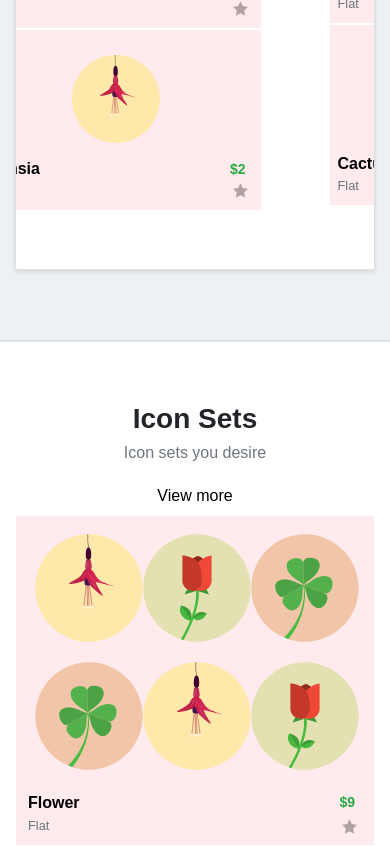
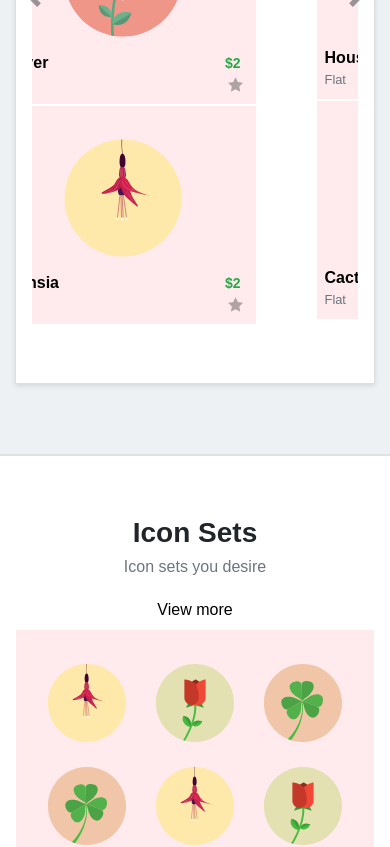
Before and after one commit to alicoskun/TheIconProjectTemplate, a React (Create React App) app in the folder the-icon-project-template/: page /icon/1 in a window 390 px wide. Shown: the part 1380-2227 px from the top of the page. Built offline with nearby package versions, Linux system fonts and the light colour scheme.

Commit message:
icon set detail design

```diff
--- a/the-icon-project-template/src/App.css
+++ b/the-icon-project-template/src/App.css
@@ -115,5 +115,5 @@ input[type=number]::-webkit-outer-spin-button {
 }
 
 .card {
-    background-color: #ffebee !important;
+    background-color: #ffebee;
 }
--- a/the-icon-project-template/src/Main.js
+++ b/the-icon-project-template/src/Main.js
@@ -5,13 +5,13 @@ import IconDetail from './components/IconDetail';
 import IconSetDetail from './components/IconSetDetail';
 
 const Main = () => (
-    <div>
+    <React.Fragment>
         <Switch>
             <Route exact path='/' component={Home} />
             <Route path='/icon/:id' component={IconDetail}/>
             <Route path='/iconset/:id' component={IconSetDetail}/>
         </Switch>
-    </div>
+    </React.Fragment>
 )
 
 export default Main;
--- a/the-icon-project-template/src/components/CustomIconSection.css
+++ b/the-icon-project-template/src/components/CustomIconSection.css
@@ -16,7 +16,7 @@
     box-shadow: 0 2px 5px rgba(0, 0, 0, .1);
     border: 1px solid rgba(0, 0, 0, .125);
     background-color: #fff;
-    padding: 3rem 0;
+    padding: 3rem 1rem;
 }
 
 .custom-icons .carousel .carousel-inner {
@@ -41,7 +41,7 @@
 }
 
 .custom-icons .carousel .card .card-img-top {
-    margin: 2.5rem 0 1rem 0;
+    margin: 1.7rem 0 .5rem 0;
 }
 
 .custom-icons .carousel .card .card-body {
@@ -104,7 +104,7 @@
     .custom-icons .carousel .col-lg-3 .card .card-img-top {
         height: 220px;
         width: 220px;
-        margin: 4rem 2rem 2rem 2rem;
+        margin: 3.5rem 2rem 1.7rem 2rem;
     }
 }
 
@@ -115,9 +115,9 @@
     }
 
     .custom-icons .carousel .col-lg-3 .card .card-img-top {
-        height: 90px;
-        width: 90px;
-        margin: 1.5rem 0 .5rem 0;
+        height: 120px;
+        width: 120px;
+        margin: 2rem 0 .5rem 0;
     }
 }
 
@@ -126,4 +126,10 @@
     .section.gray {
         padding: 50px 0 60px 0;
     }
+
+    .custom-icons .carousel .col-lg-3 .card .card-img-top {
+        height: 100px;
+        width: 100px;
+        margin: 2rem 0 .5rem 0;
+    }
 }
--- a/the-icon-project-template/src/components/IconCard.js
+++ b/the-icon-project-template/src/components/IconCard.js
@@ -7,6 +7,7 @@ class IconCard extends Component {
         return (
             <React.Fragment>
                 <div className={`card ${this.props.color}`}>
+                    <div className="margin1">
                         <Link to={`/icon/${this.props.id}`}><img className="card-img-top" src={this.props.src} width={130} height={130} alt="" /></Link>
                         <div className="card-body">
                             <div className="form-inline">
@@ -22,6 +23,7 @@ class IconCard extends Component {
                             </div>
                         </div>
                     </div>
+                </div>
             </React.Fragment>
         );
     }
--- a/the-icon-project-template/src/components/IconDetail.css
+++ b/the-icon-project-template/src/components/IconDetail.css
@@ -1,35 +1,3 @@
-.section .icon-detail {
-    position: relative;
-    padding: 32px;
-    -ms-flex-direction: column;
-    flex-direction: column;
-    -ms-flex-pack: end;
-    justify-content: flex-end;
-    -ms-flex-align: center;
-    -ms-flex: 1;
-    flex: 1 1;
-}
-
-.section .icon-detail .icon-detail-bg {
-    position: absolute;
-    left: 0;
-    top: 0;
-    right: 0;
-    bottom: 0;
-    -ms-flex-direction: column;
-    flex-direction: column;
-    -ms-flex-align: center;
-    -webkit-transform: translateY(49px);
-    -ms-transform: translateY(49px);
-    transform: translateY(49px);
-}
-
-.section .icon-detail, .icon-detail-bg {
-    display: -ms-flexbox;
-    display: flex;
-    align-items: center;
-}
-
 /* .icon-detail-content {
     width: 100%;
     display: -ms-flexbox;
@@ -49,21 +17,27 @@
     justify-content: center;
 } */
 
-.icon-size {
+.content {
+    min-height: 95vh;
+}
+
+.icon-nav {
     width: 100%;
     background-color: #ffefdf;
+    padding: 1px 15px;
+    margin: 49px 0 1px 0;
 }
 
-.icon-size ul {
+.icon-nav ul {
     text-align: center;
     margin: .3rem 0;
 }
 
-.icon-size ul li {
+.icon-nav ul li {
     display: inline;
 }
 
-.icon-size ul li a {
+.icon-nav ul li a {
     float: none;
     padding: 5px 10px;
     display: inline-block;
@@ -75,21 +49,21 @@
     font-size: 14px;
 }
 
-.icon-size ul li a.active {
+.icon-nav ul li a.active {
     border: 2px solid #fff;
 }
 
-.icon-size ul li:hover a {
+.icon-nav ul li:hover a {
     border: 2px solid #fff;
     cursor: pointer;
 }
 
-/* .icon-size ul li:hover:first-child a {
+/* .icon-nav ul li:hover:first-child a {
     border: 2px solid #ffefdf;
     cursor: unset;
 } */
 
-.icon-size ul li:active a {
+.icon-nav ul li:active a {
     cursor: default;
     border: 2px solid #f3f3f3;
     border-radius: 3px;
@@ -98,7 +72,7 @@
     color: #434445;
 }
 
-.icon-size ul li a em {
+.icon-nav ul li a em {
     font-style: normal;
     font-size: 11px;
     vertical-align: text-bottom;
--- a/the-icon-project-template/src/components/IconDetail.js
+++ b/the-icon-project-template/src/components/IconDetail.js
@@ -46,10 +46,8 @@ class IconDetail extends Component {
         }
         return (
             <React.Fragment>
-                <section className="section fill">
-                    <div className="icon-detail">
-                        <div className="icon-detail-bg">
-                            <div className="icon-size">
+                <div className="content">
+                    <div className="icon-nav">
                         <ul>
                             <li><a onClick={(event) => this.setSize(event, 16)}>16 <em>x</em> 16</a></li>
                             <li><a onClick={(event) => this.setSize(event, 32)}>32 <em>x</em> 32</a></li>
@@ -96,8 +94,6 @@ class IconDetail extends Component {
                         </div>
                     </div>
                 </div>
-                    </div>
-                </section>
             </React.Fragment>
         )
     }
--- a/the-icon-project-template/src/components/IconSetDetail.css
+++ b/the-icon-project-template/src/components/IconSetDetail.css
@@ -0,0 +1,90 @@
+.content {
+    min-height: 95vh;
+}
+
+.icon-set-nav {
+    width: 100%;
+    background-color: #d9ebdd;
+    padding: 5px 15px;
+    margin: 49px 0 1px 0;
+}
+
+.icon-set-nav h4 {
+    margin: 5px 0;
+}
+
+.icons {
+    width: 100%;
+    display: -ms-flexbox;
+    display: flex;
+    -ms-flex-pack: center;
+    -ms-flex-wrap: wrap;
+    flex-wrap: wrap;
+    -ms-flex-align: stretch;
+    align-items: stretch;
+    -ms-flex-line-pack: stretch;
+    align-content: stretch;
+    -ms-flex: 1;
+    flex: 1 1;
+}
+
+.icons .card {
+    margin: 0;
+    background-color: #fff;
+    display: -webkit-box;
+    display: -webkit-flex;
+    display: -ms-flexbox;
+    display: flex;
+    overflow: hidden;
+    /* -webkit-box-flex: 1;
+    -webkit-flex: 1 0 19%;
+    -ms-flex: 1 0 19%;
+    flex: 1 0 19%; */
+    width: 20%
+}
+
+.icons .card .margin1 {
+    margin: 1px;
+    background-color: #ffebee !important;
+}
+
+.icons .card .card-img-top {
+    margin: 3rem 0 1rem 0;
+    height: 120px;
+}
+
+.icons .card-body {
+    padding: .25rem .75rem .50rem .75rem;
+}
+
+.icons .card-body p {
+    margin: 0;
+}
+
+@media only screen and (max-width: 1197px) {
+
+    .icons .card {
+        width: 25%
+    }
+}
+
+@media only screen and (max-width: 991px) {
+
+    .icons .card {
+        width: 33.3%
+    }
+}
+
+@media only screen and (max-width: 767px) {
+
+    .icons .card {
+        width: 50%
+    }
+}
+
+@media only screen and (max-width: 425px) {
+
+    .icons .card {
+        width: 100%
+    }
+}
--- a/the-icon-project-template/src/components/IconSetDetail.js
+++ b/the-icon-project-template/src/components/IconSetDetail.js
@@ -14,21 +14,16 @@ class IconSetDetail extends Component {
         }
         return (
             <React.Fragment>
-                <section className="section fill">
-                    <div className="icon-detail">
-                        <div className="icon-detail-bg">
-                            <div className="container">
-                                <div className="row">
-                                    <div className="col-lg-10">
-                                        {IconSetAPI.get(iconSet.id).icons.map(i => (
-                                            <IconCard id={i.id} color={i.color} src={i.src} name={i.name} iconType={i.type} price={i.price} />
-                                        ))}
-                                    </div>
-                                </div>
-                            </div>
-                        </div>
+                <div className="content">
+                    <div className="icon-set-nav">
+                        <h4>{iconSet.name}</h4>
                     </div>
-                </section>
+                    <div className="icons">
+                        {IconSetAPI.get(iconSet.id).icons.map(i => (
+                            <IconCard id={i.id} color={i.color} src={i.src} name={i.name} iconType={i.type} price={i.price} />
+                        ))}
+                    </div>
+                </div>
             </React.Fragment>
         )
     }
--- a/the-icon-project-template/src/components/IconSetSection.css
+++ b/the-icon-project-template/src/components/IconSetSection.css
@@ -99,30 +99,51 @@
     opacity: .8;
 }
 
+@media only screen and (max-width: 1197px) {
+
+    .icon-sets .iconset-preview .row .col-lg-4 img {
+        width: 65px;
+        height: 65px;
+    }
+
+    .icon-sets .iconset-preview {
+        padding: 1.5rem 2rem 1rem 2rem;
+    }
+}
+
 @media only screen and (max-width: 991px) {
 
+    .icon-sets .iconset-preview .row .col-lg-4 img {
+        width: 90px;
+        height: 90px;
+    }
+
     .icon-sets .sets .card {
-        -webkit-flex: 1 0 36%;
-        -ms-flex: 1 0 36%;
-        flex: 1 0 36%;
+        -webkit-flex: 1 0 46%;
+        -ms-flex: 1 0 46%;
+        flex: 1 0 46%;
     }
 }
 
 @media only screen and (max-width: 767px) {
 
     .icon-sets .iconset-preview a .row:first-child {
-        margin-bottom: 3rem;
+        margin-bottom: 2rem;
     }
 
     .icon-sets .iconset-preview .row .col-lg-4 img {
-        width: 110px;
-        height: 110px;
+        width: 125px;
+        height: 125px;
     }
 
     .icon-sets .sets .card {
         -webkit-flex: 1 0 56%;
         -ms-flex: 1 0 56%;
         flex: 1 0 56%;
+    }
+
+    .icon-sets .iconset-preview {
+        padding: 2.2rem 2rem 1.5rem 2rem;
     }
 }
 
@@ -141,16 +162,16 @@
     }
 
     .icon-sets .iconset-preview {
-        padding: 1rem 2rem;
+        padding: 2rem 2rem 1rem 2rem;
     }
 
     .icon-sets .iconset-preview a .row:first-child {
-        margin-bottom: 1rem;
+        margin-bottom: 1.3rem;
     }
 
-    .icon-sets .iconset-preview img {
-        height: 50px;
-        width: 50px;
+    .icon-sets .iconset-preview .row .col-lg-4 img {
+        width: 80px;
+        height: 80px;
     }
 }
 
@@ -168,8 +189,12 @@
         margin: 15px auto 10px auto;
     }
 
-    .icon-sets .iconset-preview img {
-        height: 40px;
-        width: 40px;
+    .icon-sets .iconset-preview {
+        padding: 1.5rem 2rem 1rem 2rem;
+    }
+
+    .icon-sets .iconset-preview .row .col-lg-4 img {
+        width: 70px;
+        height: 70px;
     }
 }
```
Also changed, not shown: the-icon-project-template/src/components/IconSetSection.js (+0 -12 lines), 1 other file (tests, documents, lock files or other folders). Lines whose indentation alone changed are shown as unchanged.
